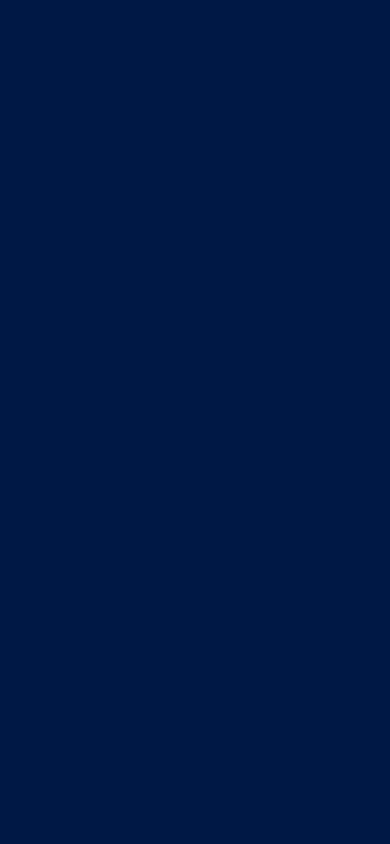
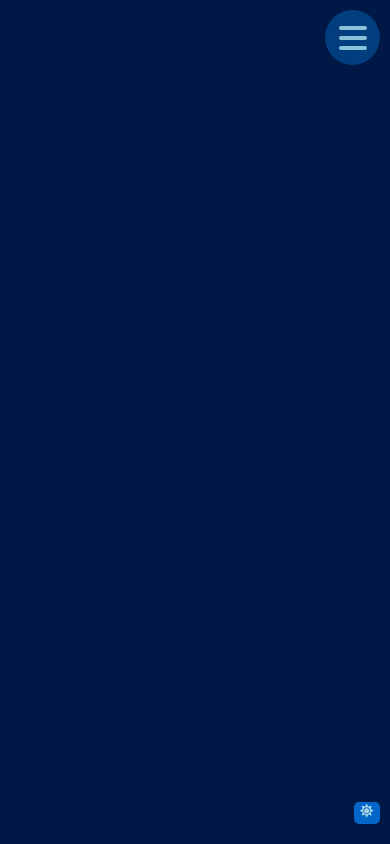
Before and after one commit to Emillyalmeida/portfolio, a React (Create React App) app: page /sobre-mim in a window 390 px wide. Built offline with nearby package versions, Linux system fonts and the light colour scheme.

Commit message:
feat(menu): add menu in app.js and add media queries for desktop

```diff
--- a/src/App.js
+++ b/src/App.js
@@ -4,6 +4,8 @@ import { themes } from "./styles/theme";
 import GlobalStyle from "./styles/global";
 import { ThemeProvider } from "styled-components";
 import { ColorContext } from "./providers/theme";
+import BtnMode from "./components/btnMode";
+import Nav from "./components/nav";
 
 function App() {
   const { currentTheme } = useContext(ColorContext);
@@ -12,6 +14,8 @@ function App() {
     <>
       <ThemeProvider theme={themes[currentTheme]}>
         <GlobalStyle />
+        <Nav />
+        <BtnMode />
         <Routers />
       </ThemeProvider>
     </>
--- a/src/components/nav/index.jsx
+++ b/src/components/nav/index.jsx
@@ -18,7 +18,7 @@ const Nav = () => {
         <IoMdClose onClick={() => setOpen(false)} />
         <ul>
           <li onClick={() => history.push("/")}>Home</li>
-          <li onClick={() => history.push("/portifolio")}>Portfólio</li>
+          <li onClick={() => history.push("/portfolio")}>Portfólio</li>
           <li onClick={() => history.push("/sobre-mim")}>Sobre mim</li>
           <li onClick={() => history.push("/contato")}>Contato</li>
         </ul>
--- a/src/components/nav/styles.js
+++ b/src/components/nav/styles.js
@@ -13,6 +13,10 @@ export const MenuClose = styled.div`
   top: 10px;
   right: 10px;
   background-color: ${(props) => props.theme.nav.backgroundColor};
+  @media (min-width: 768px) {
+    width: 65px;
+    height: 65px;
+  }
 
   &:hover {
     background-color: ${(props) => props.theme.nav.hover};
@@ -21,6 +25,9 @@ export const MenuClose = styled.div`
 
   svg {
     font-size: 2.5rem;
+    @media (min-width: 768px) {
+      font-size: 2.75rem;
+    }
   }
 `;
 
@@ -36,8 +43,11 @@ export const MenuOpen = styled.div`
   transition: width 0.3s, height 0.3s;
   display: none;
   justify-content: center;
-  border-bottom-left-radius: 300px;
+  border-bottom-left-radius: 100%;
   padding-left: 20px;
+  @media (min-width: 768px) {
+    padding-top: 80px;
+  }
 
   svg {
     position: fixed;
@@ -46,6 +56,10 @@ export const MenuOpen = styled.div`
     width: 40px;
     height: 40px;
     cursor: pointer;
+    @media (min-width: 768px) {
+      width: 50px;
+      height: 50px;
+    }
   }
 
   ul {
@@ -57,6 +71,9 @@ export const MenuOpen = styled.div`
       font-weight: 600;
       padding-bottom: 7px;
       cursor: pointer;
+      @media (min-width: 768px) {
+        font-size: 1.5rem;
+      }
 
       &:hover {
         color: ${(props) => props.theme.nav.hover};
@@ -73,5 +90,9 @@ export const MenuOpen = styled.div`
       height: 300px;
       width: 300px;
       transition: width 0.3s, height 0.3s;
+      @media (min-width: 768px) {
+        width: 400px;
+        height: 400px;
+      }
     `}
 `;
--- a/src/routers/index.jsx
+++ b/src/routers/index.jsx
@@ -1,5 +1,6 @@
 import { Switch, Route } from "react-router-dom";
 import Home from "../pages/home";
+import Portfolio from "../pages/portfolio";
 
 const Routers = () => {
   return (
@@ -8,7 +9,9 @@ const Routers = () => {
         <Home />
       </Route>
       <Route path="/contato"></Route>
-      <Route path="/portfolio"></Route>
+      <Route path="/portfolio">
+        <Portfolio />
+      </Route>
       <Route path="/sobre-mim"></Route>
     </Switch>
   );
```
